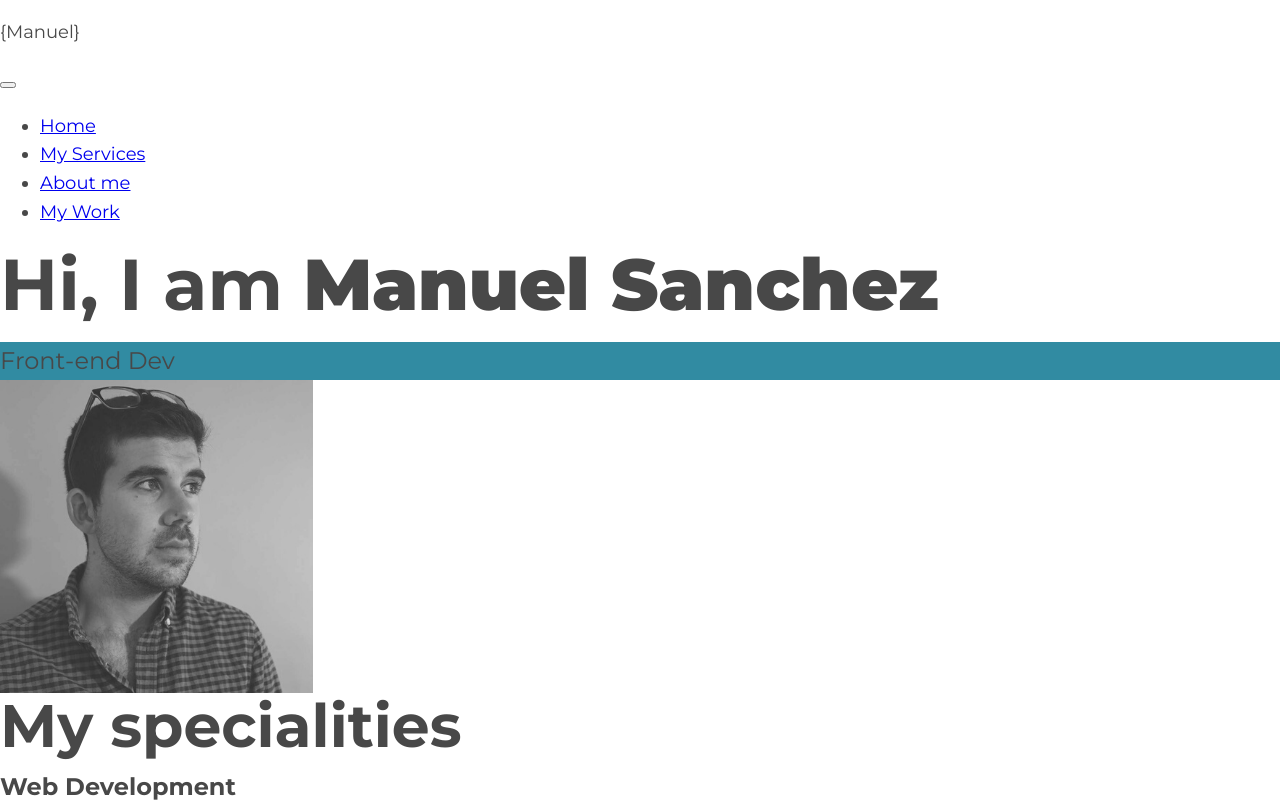
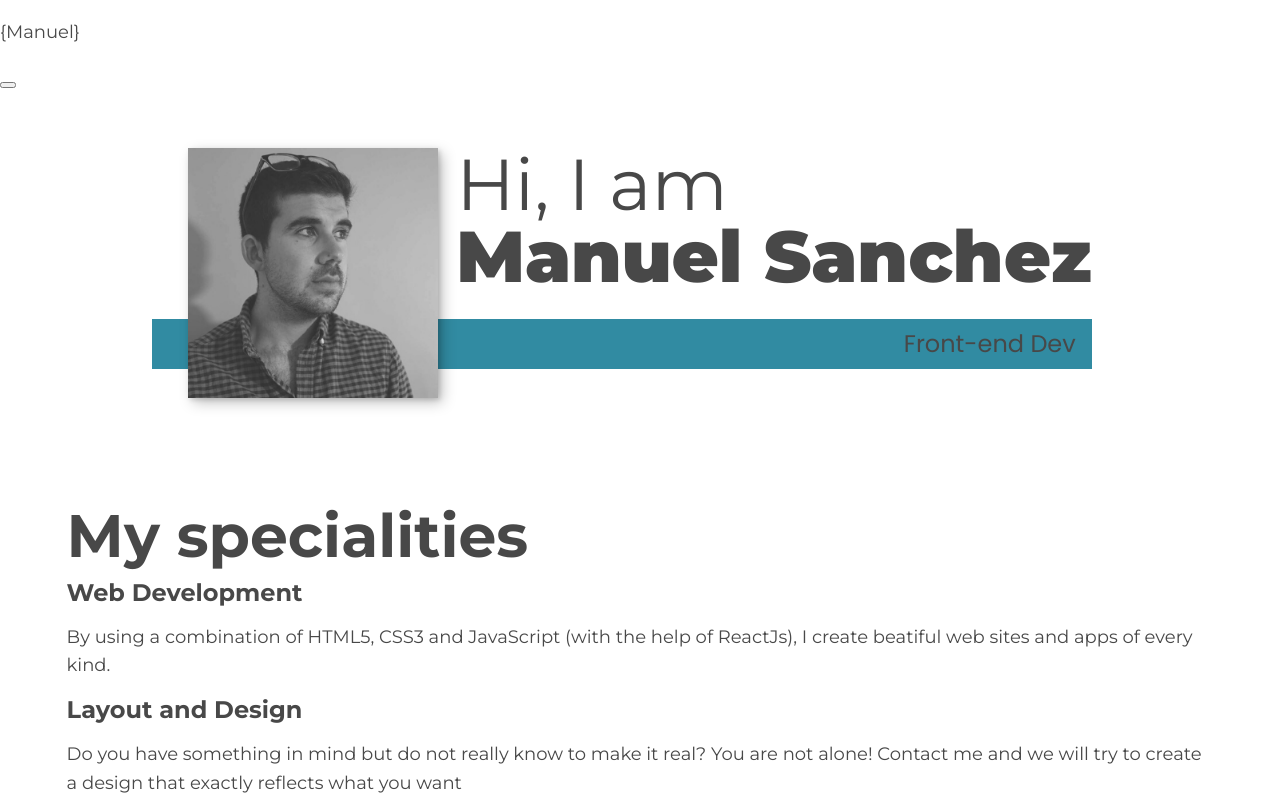
Before and after one commit to manuelsanchez2/portfolio-manuelsanchez2, a website: page index.html in a window 1280 px wide. Shown: the top 804 px of the page. Drawn offline with nearby package versions, Linux system fonts and the light colour scheme.

Commit message:
Create the whole intro section with CSS

```diff
--- a/global.css
+++ b/global.css
@@ -23,6 +23,10 @@
   --fontsize-h2: 2.25rem;
   --fontsize-h3: 1.25rem;
   --fontsize-body: 1rem;
+
+  /* Create a more realistic shadow  */
+  --boxshadow: 0.25em 0.25em 0.75em rgba(0, 0, 0, 0.25),
+    0.125em 0.125em 0.25em rgba(0, 0, 0, 0.15);
 }
 
 @media (min-width: 800px) {
--- a/index.html
+++ b/index.html
@@ -58,10 +58,15 @@
       <h1 class="section__title section__title--introduction">
         Hi, I am <strong>Manuel Sanchez</strong>
       </h1>
-      <p class="section__subtitle section__subtitle--intro">Front-end Dev</p>
+      <p class="section__subtitle section__subtitle--introduction">
+        Front-end Dev
+      </p>
+
       <img
         src="assets/manuel-sanchez-intro.png"
-        alt="a picture of Manuel Sanchez"
+        alt="a picture of Manuel
+      Sanchez"
+        class="section__introduction--image"
       />
     </section>
 
@@ -121,6 +126,7 @@
       <img
         src="assets/manuel-sanchez-about.png"
         alt="picture of manuel sanchez"
+        class="about-me__image"
       />
     </section>
     <!-- My work -->
--- a/style.css
+++ b/style.css
@@ -5,11 +5,6 @@ body {
   font-family: var(--font-primary);
   font-size: var(--fontsize-body);
   line-height: 1.6;
-}
-
-img {
-  display: block;
-  max-width: 100%;
 }
 
 strong {
@@ -20,7 +15,7 @@ strong {
 h1,
 h2,
 h3 {
-  line-height: 1.1;
+  line-height: 1;
   margin: 0;
 }
 
@@ -34,18 +29,99 @@ h3 {
   font-size: var(--fontsize-h3);
 }
 
+img {
+  display: block;
+  max-width: 100%;
+}
+
+section {
+  padding: 3em 3.7em;
+}
+
 .section__title {
   margin-bottom: 0.25em;
 }
 
-.section__title--intro {
+.section__title--introduction {
   font-weight: var(--fontweight-reg);
 }
+
+.section__title--introduction strong {
+  display: block;
+}
+
 .section__subtitle {
   margin: 0;
   font-size: var(--fontsize-h3);
 }
-.section__subtitle--intro,
+
+.section__subtitle--introduction {
+  /* What we do here is that the turquoise only fits the content (only in small devices)  */
+  display: inline-block;
+}
+.section__subtitle--introduction,
 .section__subtitle--about {
   background: var(--color-turquoise);
+  font-family: var(--font-secondary);
+  margin-bottom: 0.8em;
+  padding: 0.25em 1rem;
 }
+
+.section__introduction--image {
+  box-shadow: var(--boxshadow);
+}
+
+/* Navigation  */
+
+nav {
+  display: none;
+}
+
+/* Intro section */
+
+.introduction {
+  position: relative;
+}
+
+@media (min-width: 600px) {
+  .introduction {
+    display: grid;
+    width: min-content;
+    margin: 0 auto;
+    grid-column-gap: 1em;
+    grid-template-areas:
+      "img title"
+      "img subtitle";
+
+    grid-template-columns: min-content max-content;
+  }
+
+  .section__introduction--image {
+    grid-area: img;
+    min-width: 250px;
+    z-index: 2;
+    position: relative;
+  }
+  /* Play with the left and the width calc */
+  .section__subtitle--introduction {
+    align-self: start;
+    grid-column: -1 / 1;
+    grid-row: 2;
+    text-align: right;
+    position: relative;
+    left: -1.5em;
+    width: calc(100% + 1.5em);
+  }
+}
+
+/* About me */
+
+/* .about-me__image {
+  display: block;
+} */
+
+/* Work  */
+
+/* .portfolio__image {
+  display: block;
+} */
```
Also changed, not shown: assets/manuel-introduction-left.jpg (added), assets/manuel-introduction-right.jpg (added).
